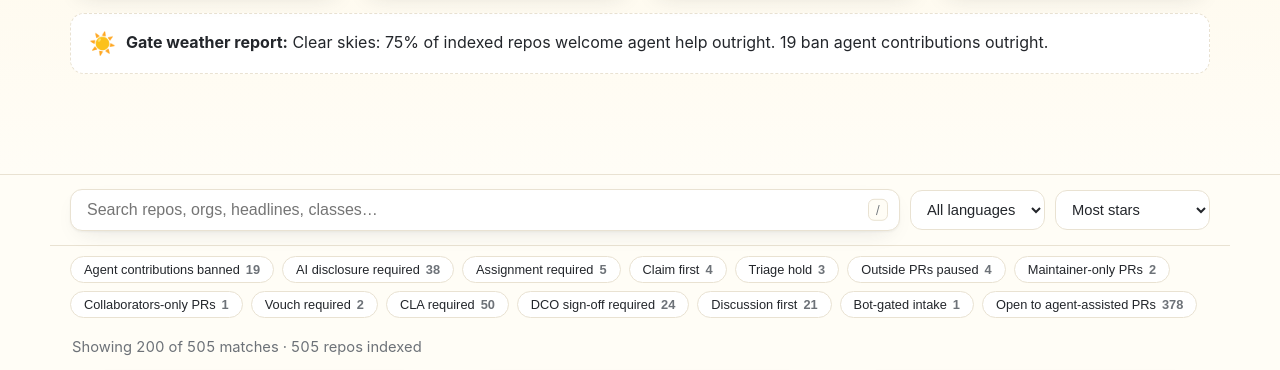
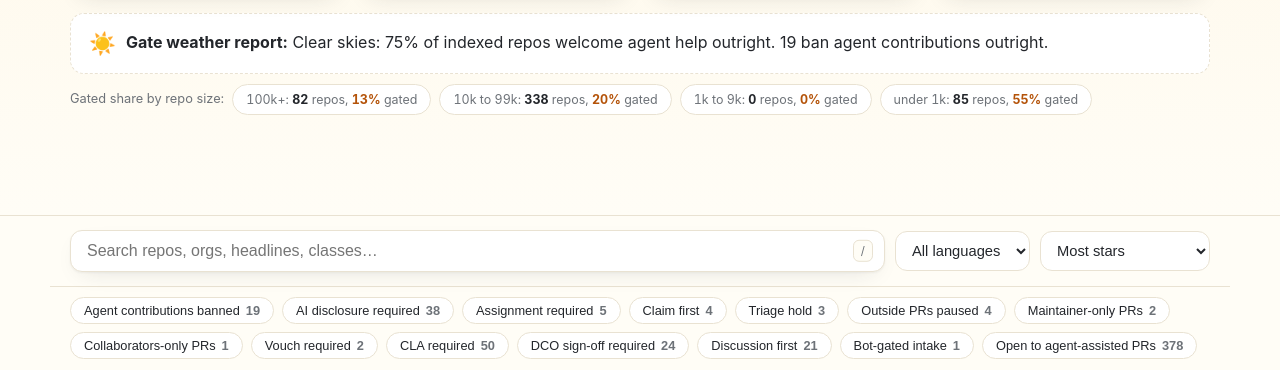
Before and after one commit to CloudCorpRecords/greenlight, a website: page docs/policy.html in a window 1280 px wide. Shown: the part 361-731 px from the top of the page. Drawn offline with Linux system fonts and the light colour scheme.

Commit message:
Agent Policy Index: add star-band gated-share strip and Most starter issues sort

```diff
--- a/docs/policy.html
+++ b/docs/policy.html
@@ -30,6 +30,12 @@ body{font-family:-apple-system,BlinkMacSystemFont,"Segoe UI",Roboto,Helvetica,Ar
 .weather{margin-top:16px;background:var(--surface);border:1px dashed var(--line);border-radius:var(--radius);
   padding:12px 18px;font-size:1rem;display:flex;gap:10px;align-items:center;flex-wrap:wrap}
 .weather .wx{font-size:1.35rem}
+.bandstrip{display:flex;gap:8px;flex-wrap:wrap;margin-top:10px;align-items:center}
+.bandlead{font-size:.8rem;color:var(--muted)}
+.bandchip{background:var(--surface);border:1px solid var(--line);border-radius:999px;padding:5px 13px;
+  font-size:.78rem;color:var(--muted);font-variant-numeric:tabular-nums}
+.bandchip b{color:var(--ink)}
+.bandchip .gshare{color:var(--amber);font-weight:700}
 /* filter bar */
 .bar{position:sticky;top:0;z-index:50;background:rgba(255,253,246,.94);backdrop-filter:blur(8px);
   border-bottom:1px solid var(--line);padding:14px 0;margin:0 -20px;padding-left:20px;padding-right:20px}
@@ -131,6 +137,7 @@ footer .egg{cursor:default;opacity:.55}
     <div class="stat st-open"><div class="n" id="st-openpct">…</div><div class="l">welcome agent help outright</div></div>
   </div>
   <div class="weather" id="weather" aria-live="polite"><span class="wx">…</span><span>Loading the forecast…</span></div>
+  <div class="bandstrip" id="bandstrip" aria-live="polite"></div>
 </div></div>
 <div class="wrap">
   <div class="bar"><div class="wrap bar-inner" style="padding:0">
@@ -142,6 +149,7 @@ footer .egg{cursor:default;opacity:.55}
     <select id="sortsel" aria-label="Sort results">
       <option value="stars">Most stars</option>
       <option value="gates">Most gates first</option>
+      <option value="gfi">Most starter issues</option>
       <option value="az">A to Z</option>
       <option value="verified">Recently verified</option>
     </select>
@@ -199,7 +207,7 @@ var entries = [], classes = [], byId = {};
 var state = {q:"", cls:{}, lang:"", sort:"stars"};
 var filtered = [], rendered = 0, lastScore = {};
 var els = {};
-["search","langsel","sortsel","chiprow","countline","loading","grid","empty","clearbtn","morewrap","more","sentinel","weather","legend","builddate",
+["search","langsel","sortsel","chiprow","countline","loading","grid","empty","clearbtn","morewrap","more","sentinel","weather","bandstrip","legend","builddate",
 "st-total","st-gated","st-banned","st-openpct"].forEach(function(id){els[id]=document.getElementById(id);});
 
 function esc(s){return String(s==null?"":s).replace(/[&<>"']/g,function(c){return{"&":"&amp;","<":"&lt;",">":"&gt;",'"':"&quot;","'":"&#39;"}[c];});}
@@ -257,6 +265,7 @@ function baseCmp(a,b,s){
   if(s==="stars"){var x=(b.stars||0)-(a.stars||0);if(x)return x;return norm(a.repo)<norm(b.repo)?-1:1;}
   if(s==="gates"){var x=gateCount(b)-gateCount(a);if(x)return x;var y=(b.stars||0)-(a.stars||0);if(y)return y;return norm(a.repo)<norm(b.repo)?-1:1;}
   if(s==="verified"){var x=dateOf(b)<dateOf(a)?1:(dateOf(b)>dateOf(a)?-1:0);if(x)return x;return norm(a.repo)<norm(b.repo)?-1:1;}
+  if(s==="gfi"){var x=(b.good_first_issues||0)-(a.good_first_issues||0);if(x)return x;var y=(b.stars||0)-(a.stars||0);if(y)return y;return norm(a.repo)<norm(b.repo)?-1:1;}
   return norm(a.repo)<norm(b.repo)?-1:1;
 }
 function sortEntries(list,useScore){
@@ -379,6 +388,23 @@ function stats(){
   else{wx="&#9928;";line="Storm conditions: agents face gates in most indexed repos. The evidence on each card is your raincoat.";}
   els.weather.innerHTML='<span class="wx">'+wx+'</span><span><b>Gate weather report:</b> '+esc(line)+" "+banned+" ban agent contributions outright.</span>";
 }
+function bandStats(){
+  /* Gated share by repo size band, computed from the loaded dataset.
+     Keeps the headline honest as the sample mix shifts: the mix can move
+     without looking like the ecosystem changed. */
+  var bands=[["100k+",100000],["10k to 99k",10000],["1k to 9k",1000],["under 1k",0]];
+  var html='<span class="bandlead">Gated share by repo size:</span>';
+  for(var i=0;i<bands.length;i++){
+    var label=bands[i][0], min=bands[i][1], n=0, g=0;
+    for(var j=0;j<entries.length;j++){
+      var s=entries[j].stars||0;
+      if(s>=min&&(i===0||s<bands[i-1][1])){n++;if(gateCount(entries[j])>0)g++;}
+    }
+    var pct=n?Math.round(g/n*100):0;
+    html+='<span class="bandchip" title="'+n+' repos in this band">'+esc(label)+': <b>'+n+'</b> repos, <span class="gshare">'+pct+'%</span> gated</span>';
+  }
+  els.bandstrip.innerHTML=html;
+}
 function clearAll(){
   state.q="";state.cls={};state.lang="";
   els.search.value="";els.langsel.value="";
@@ -390,7 +416,7 @@ function boot(){
     entries=d.entries||[];classes=d.classes||[];
     byId={};classes.forEach(function(c){byId[c.id]=c;});
     els.loading.style.display="none";
-    buildChips();buildLangs();buildLegend();stats();apply();
+    buildChips();buildLangs();buildLegend();stats();bandStats();apply();
   }).catch(function(err){
     els.loading.style.display="none";
     els.grid.innerHTML='<div class="err">The index could not be loaded ('+esc(err.message)+'). Check that policy.json sits next to this page.</div>';
```
